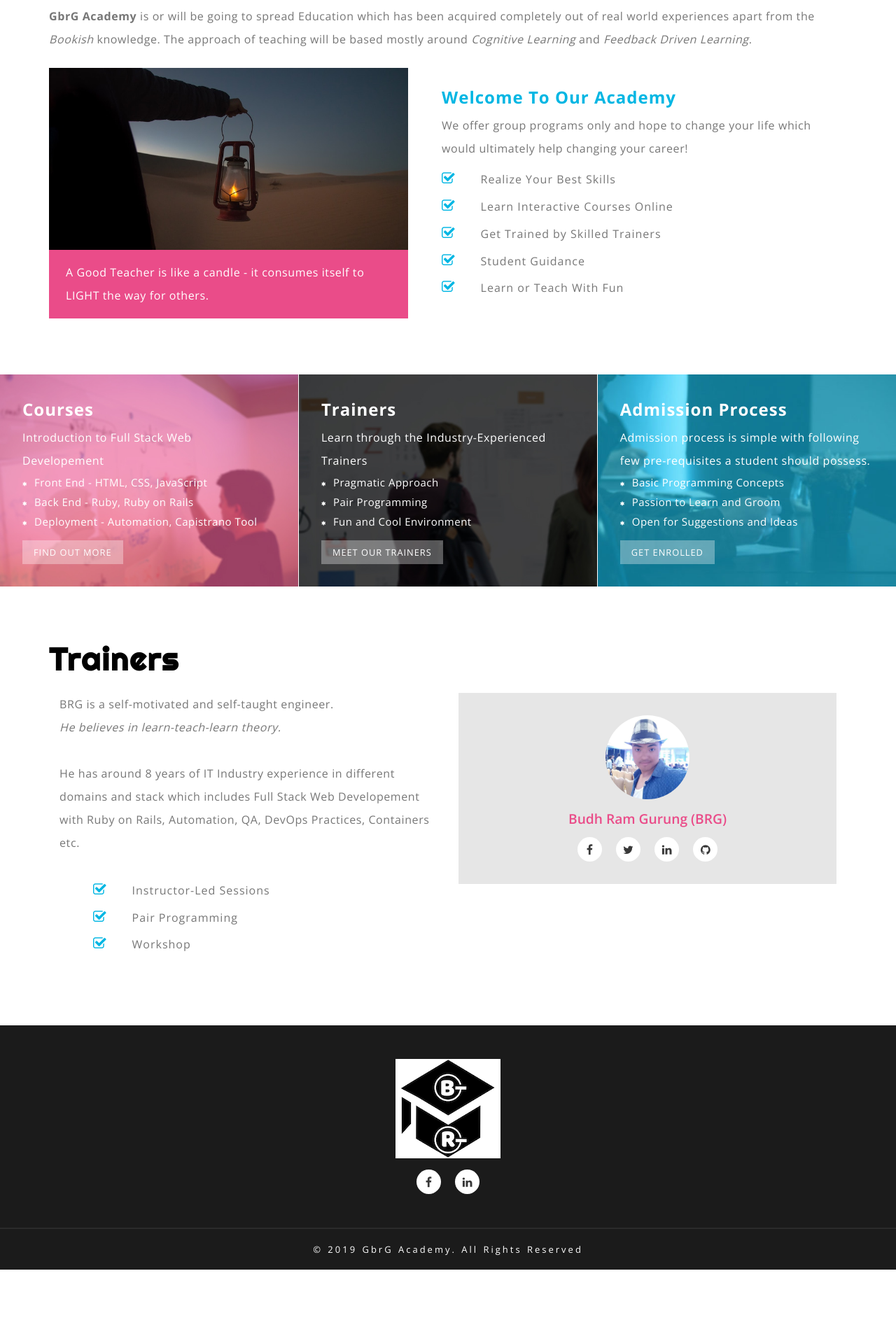
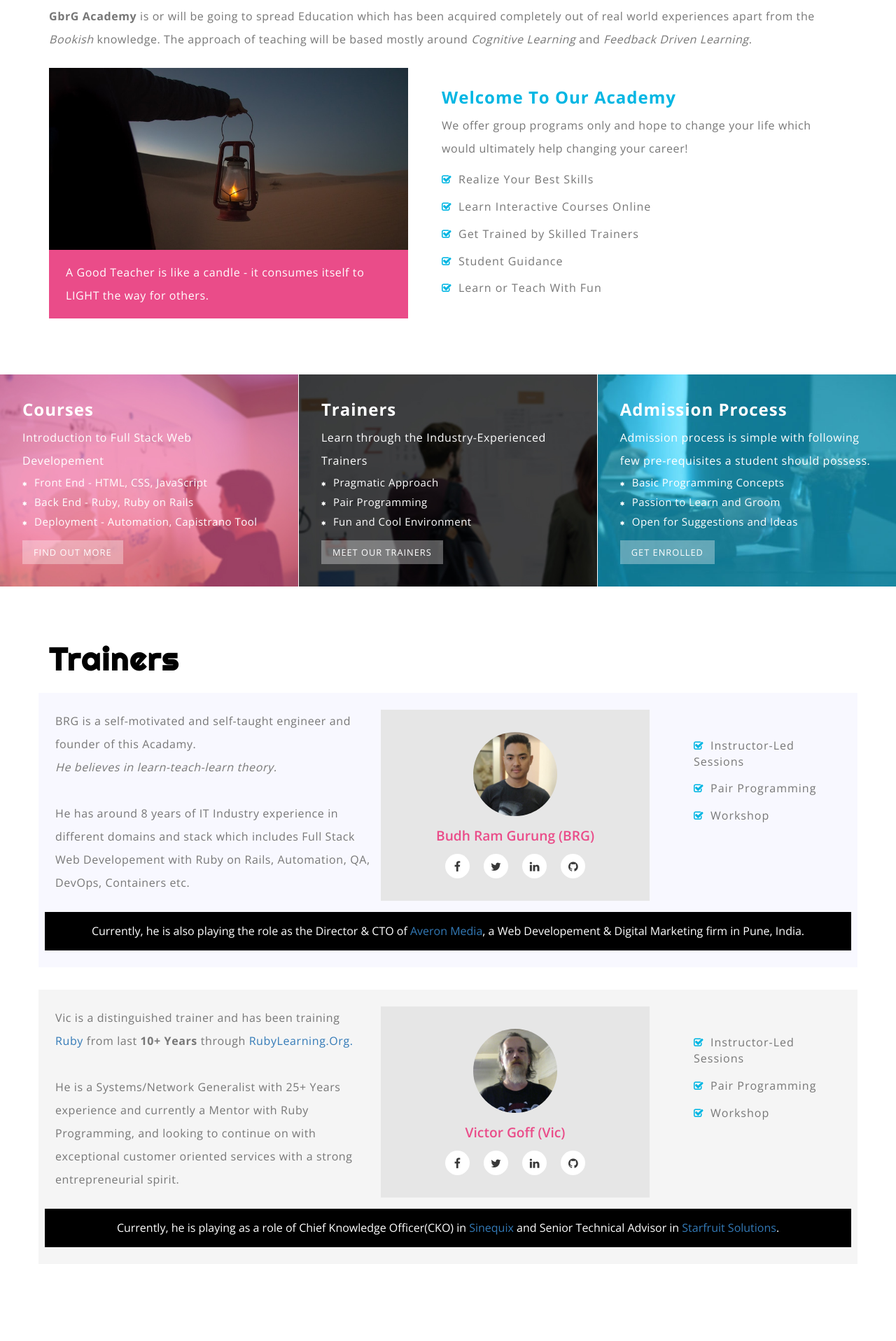
Before and after one commit to gbrgacademy/gbrgacademy.github.io, a Jekyll site: the page built from about.html, in a window 1280 px wide. Shown: the part 470-2386 px from the top of the page at 70% size. Built offline with Jekyll 4.4.1, drawn with Linux system fonts in a browser that asks for light colours; before the commit the page ends 2284 px from its top, so only the background shows below that.

Commit message:
Updaed team page with Victor

```diff
--- a/_sass/site.scss
+++ b/_sass/site.scss
@@ -1265,7 +1265,7 @@ h5.main-w3l-title {
 /*--about --*/
 
 .about-w3ls-right {
-	padding: 3em 0 3em 4em;
+	padding: 0em 0em 2em 1em;
 }
 
 .about-img {
@@ -1307,12 +1307,11 @@ h3.subheading-wthree {
 }
 
 .about-w3ls-right ul li span {
-	font-size: 15px;
 	display: inline-block;
-	margin-right: 1em;
-	padding-right: 16px;
+	padding-right: 10px;
 	color: #00b6e3;
-	font-size: 20px;
+	font-size: 14px;
+	font-weight: 600;
 }
 
 .mid-info {
--- a/about.html
+++ b/about.html
@@ -53,26 +53,21 @@ permalink: /about/
   <div class="team-section" id="team">
     <div class="container">
       <h5 class="main-w3l-title">Trainers</h5>
-      <div class="col-md-6 team-left">
+      <!-- Trainer 1 -->
+      <div class="row trainer-area">
+        <div class="row">
+          <div class="col-md-5 mb-1">
             <p class="paragraph-agileinfo">
-          BRG is a self-motivated and self-taught engineer.
+              BRG is a self-motivated and self-taught engineer and founder of this Acadamy.
               <br>
               <i>He believes in learn-teach-learn theory.</i>
-          <br>
-          <br>
-          He has around 8 years of IT Industry experience in different domains and stack which includes Full Stack Web Developement with Ruby on Rails, Automation, QA, DevOps Practices, Containers etc.
+              <br><br>
+              He has around 8 years of IT Industry experience in different domains and stack which includes
+              Full Stack Web Developement with Ruby on Rails, Automation, QA, DevOps, Containers etc.
             </p>
-        <div class="about-w3ls-right">
-          <ul>
-            <li><span class="fa fa-check-square-o" aria-hidden="true"></span></span>Instructor-Led Sessions</li>
-            <li><span class="fa fa-check-square-o" aria-hidden="true"></span></span>Pair Programming</li>
-            <li><span class="fa fa-check-square-o" aria-hidden="true"></span></span>Workshop</li>
-          </ul>
           </div>
-      </div>
-      <div class="col-md-6 team-right">
-        <div class="col-md-12 col-sm-12 col-xs-12 team-grid">
-          <img class="team-img img-responsive" src="{{ site.baseurl }}/assets/images/t1.jpg" alt="">
+          <div class="col-md-4 trainer-pic mb-1">
+            <img class="team-img img-responsive" src="{{ site.baseurl }}/assets/images/brg.png" alt="">
             <h6>Budh Ram Gurung (BRG)</h6>
             <div class="social-icons-agileits">
               <ul>
@@ -84,7 +79,64 @@ permalink: /about/
             </div>
             <div class="clearfix"> </div>
           </div>
+          <div class="col-md-3 mb-1">
+            <div class="about-w3ls-right">
+              <ul>
+                <li><span class="fa fa-check-square-o" aria-hidden="true"></span></span>Instructor-Led Sessions</li>
+                <li><span class="fa fa-check-square-o" aria-hidden="true"></span></span>Pair Programming</li>
+                <li><span class="fa fa-check-square-o" aria-hidden="true"></span></span>Workshop</li>
+              </ul>
+            </div>
+          </div>
+        </div>
+        <div class="row current-role">
+          Currently, he is also playing the role as the Director & CTO of <a href="https://averonmedia.com">Averon Media</a>,
+          a Web Developement & Digital Marketing firm in Pune, India.
+        </div>
+      </div>
+
+      <!-- Trainer 2 -->
+      <div class="row trainer-area">
+        <div class="row">
+          <div class="col-md-5 mb-1">
+            <p class="paragraph-agileinfo">
+              Vic is a distinguished trainer and has been training <a href="https://www.ruby-lang.org/en/" target="_blank">Ruby</a>
+              from last <b>10+ Years</b> through <a href="https://courses.rubylearning.org" target="_blank">RubyLearning.Org.</a>
+              <br>
+              <br>
+              He is a Systems/Network Generalist with 25+ Years experience and currently a Mentor with Ruby Programming,
+              and looking to continue on with exceptional customer oriented services with a strong entrepreneurial spirit.
+            </p>
+          </div>
+          <div class="col-md-4 trainer-pic mb-1">
+            <img class="team-img img-responsive" src="{{ site.baseurl }}/assets/images/victor.png" alt="">
+            <h6>Victor Goff (Vic)</h6>
+            <div class="social-icons-agileits">
+              <ul>
+                <li><a href="https://www.facebook.com/vhgiii" target="_blank"><span class="fa fa-facebook"></span></a></li>
+                <li><a href="https://twitter.com/kotp" target="_blank"><span class="fa fa-twitter"></span></a></li>
+                <li><a href="https://www.linkedin.com/in/vgoff/" target="_blank"><span class="fa fa-linkedin"></span></a></li>
+                <li><a href="https://github.com/kotp" target="_blank"><span class="fa fa-github"></span></a></li>
+              </ul>
+            </div>
+            <div class="clearfix"> </div>
+          </div>
+          <div class="col-md-3 mb-1">
+            <div class="about-w3ls-right">
+              <ul>
+                <li><span class="fa fa-check-square-o" aria-hidden="true"></span></span>Instructor-Led Sessions</li>
+                <li><span class="fa fa-check-square-o" aria-hidden="true"></span></span>Pair Programming</li>
+                <li><span class="fa fa-check-square-o" aria-hidden="true"></span></span>Workshop</li>
+              </ul>
+            </div>
+          </div>
+        </div>
+        <div class="row current-role">
+          Currently, he is playing as a role of Chief Knowledge Officer(CKO) in
+          <a href="https://sinequix.com/" target="_blank">Sinequix</a> and Senior Technical Advisor in
+          <a href="https://www.starfruitsolutions.com/" target="_blank">Starfruit Solutions</a>.
         </div>
       </div>
     </div>
   </div>
+</div>
--- a/assets/css/custom.css
+++ b/assets/css/custom.css
@@ -24,3 +24,34 @@ header {
 #about-page .banner, #courses-page .banner {
   min-height: 180px !important;
 }
+
+.team-section .trainer-area {
+  margin-bottom: 2em;
+  padding: 1.5em;
+}
+.team-section .trainer-area:nth-child(even) {
+  background-color: ghostwhite;
+}
+.team-section .trainer-area:nth-child(odd) {
+  background-color: whitesmoke;
+}
+.trainer-area .current-role {
+  background: black;
+  color: white;
+  padding: 1em;
+  text-align: center;
+}
+.trainer-area .trainer-pic {
+  background: #e6e6e6;
+  text-align: center;
+  padding: 2em;
+}
+.mb-1 {
+  margin-bottom: 1em;
+}
+
+@media (max-width: 430px) {
+  .team-section .trainer-area {
+    padding: 0.5em;
+  }
+}
```
Also changed, not shown: assets/images/brg.png (added), assets/images/t1.jpg (deleted), assets/images/victor.png (added), 1 other file. Lines whose indentation alone changed are shown as unchanged.
